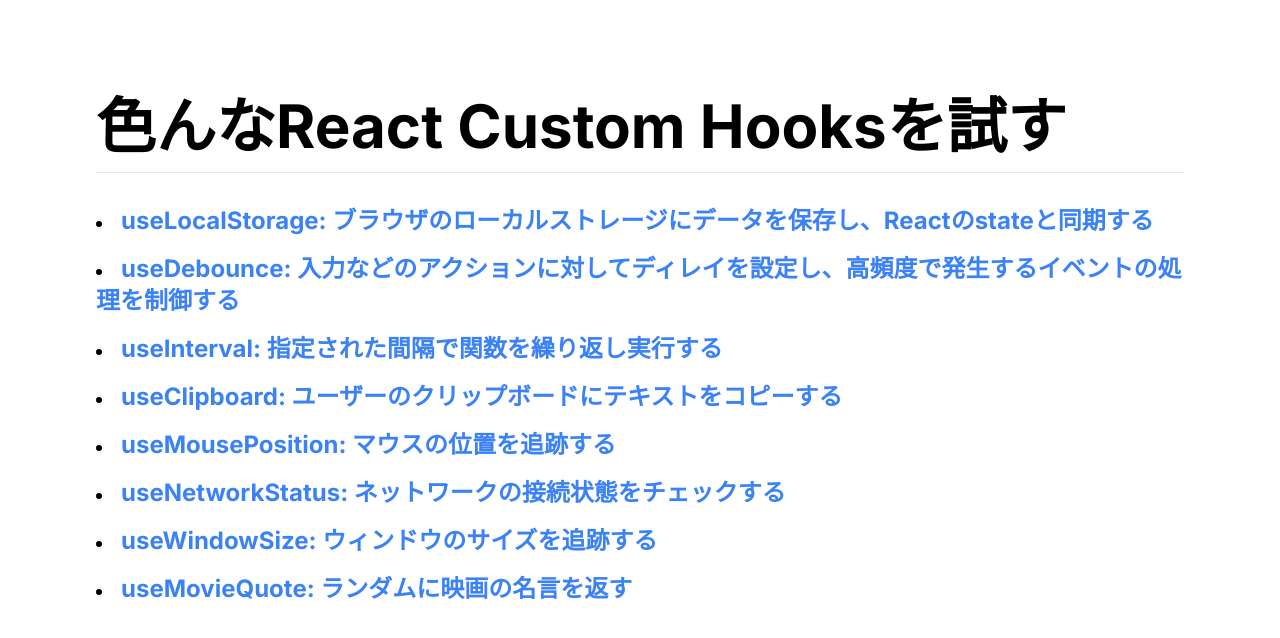
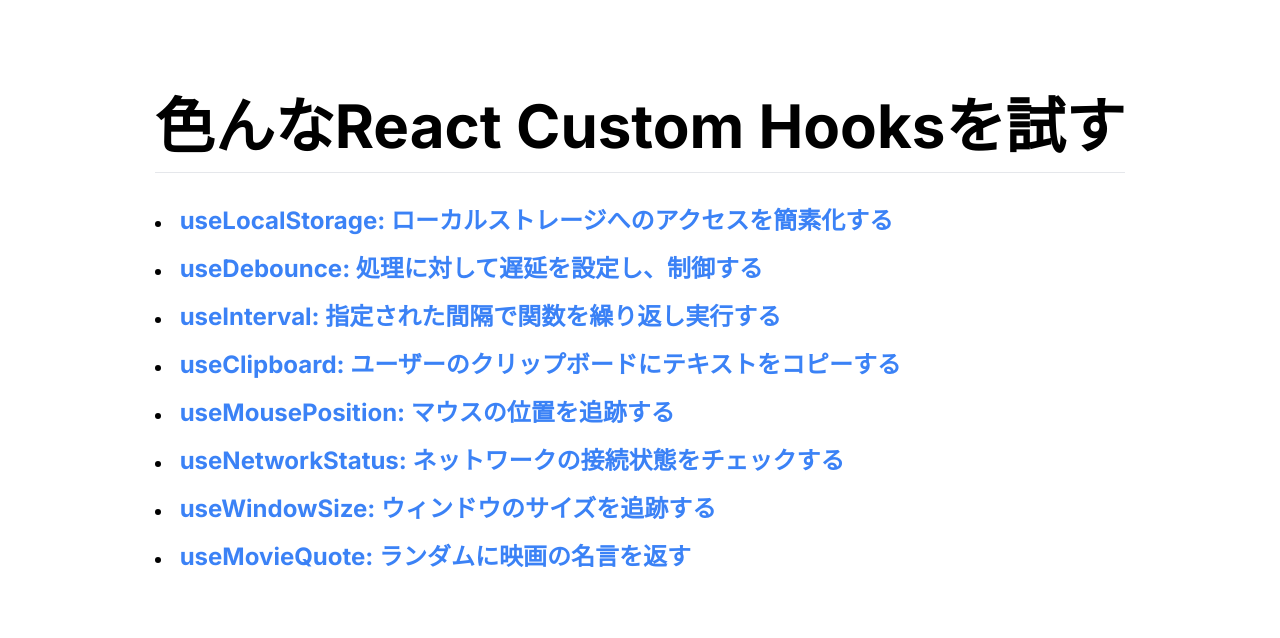
Before and after one commit to mizukenvivid/lets-custom-hooks, a Next.js app: page / in a window 1280 px wide. Shown: the top 638 px of the page. Built offline with nearby package versions, Linux system fonts and the light colour scheme.

Commit message:
fix: URLのテキストを変更

```diff
--- a/src/constants/paths.ts
+++ b/src/constants/paths.ts
@@ -1,11 +1,10 @@
 export const paths = [
   {
-    label: "useLocalStorage: ブラウザのローカルストレージにデータを保存し、Reactのstateと同期する",
+    label: "useLocalStorage: ローカルストレージへのアクセスを簡素化する",
     path: "/useLocalStorage",
   },
   {
-    label:
-      "useDebounce: 入力などのアクションに対してディレイを設定し、高頻度で発生するイベントの処理を制御する",
+    label: "useDebounce: 処理に対して遅延を設定し、制御する",
     path: "/useDebounce",
   },
   {
```
